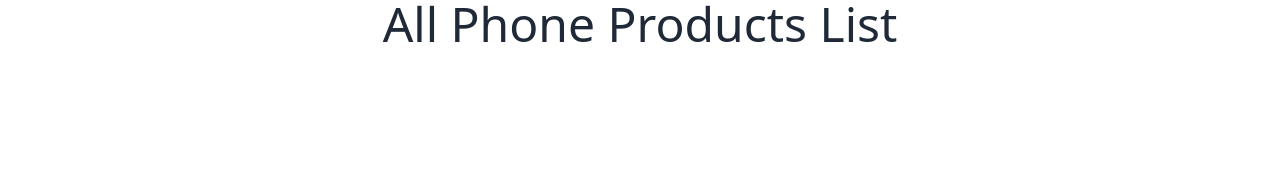
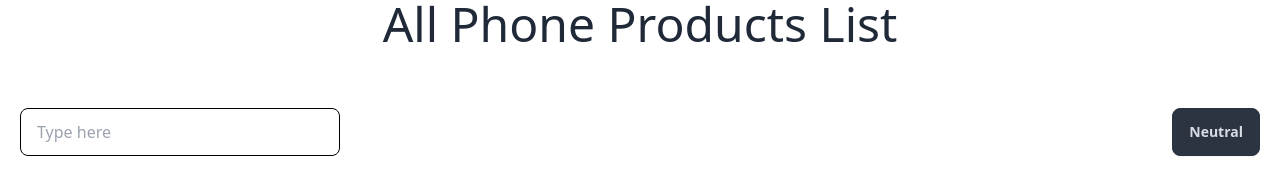
Before and after one commit to bharatroy4D/phone-project, a plain HTML site: page index.html in a window 1280 px wide. Drawn offline with nearby package versions, Linux system fonts and the light colour scheme; no server answers.

Commit message:
search and button added

```diff
--- a/index.html
+++ b/index.html
@@ -1,5 +1,5 @@
 <!DOCTYPE html>
-<html lang="en">
+<html lang="en" data-theme ='light'>
 
 <head>
     <meta charset="UTF-8">
@@ -15,7 +15,14 @@
     <header>
         <h1 class="text-5xl text-center">All Phone Products List</h1>
     </header>
-    <main>
+    <main class=" mx-auto mt-10">
+        <!-- search section -->
+         <section class="flex justify-between p-5">
+            <input type="text" placeholder="Type here" class="input input-bordered border-black w-full max-w-xs" />
+            <button class="btn btn-neutral">Neutral</button>
+
+         </section>
+        <!-- card section -->
         <section>
             <div id="phones-container" class="grid grid-cols-1 md:grid-cols-2 lg:grid-cols-3">
                 <!-- <div class="card bg-base-100 w-96 shadow-xl">
```
